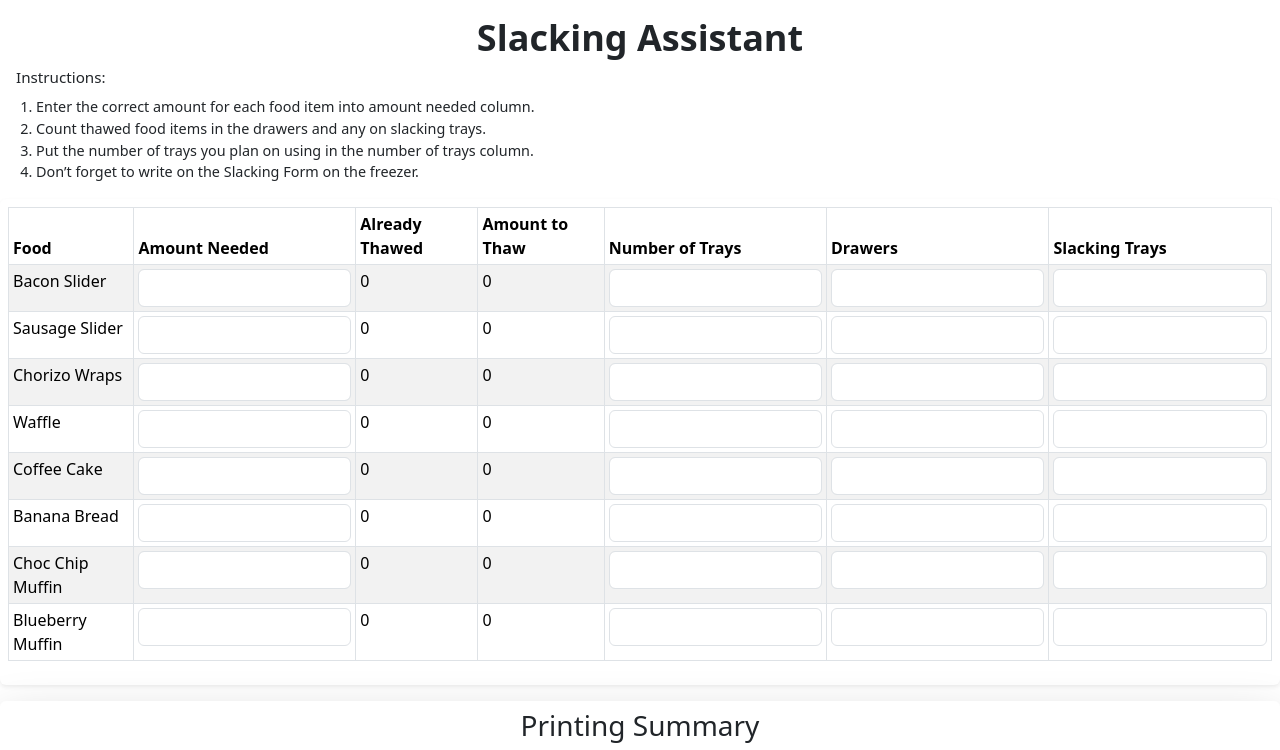
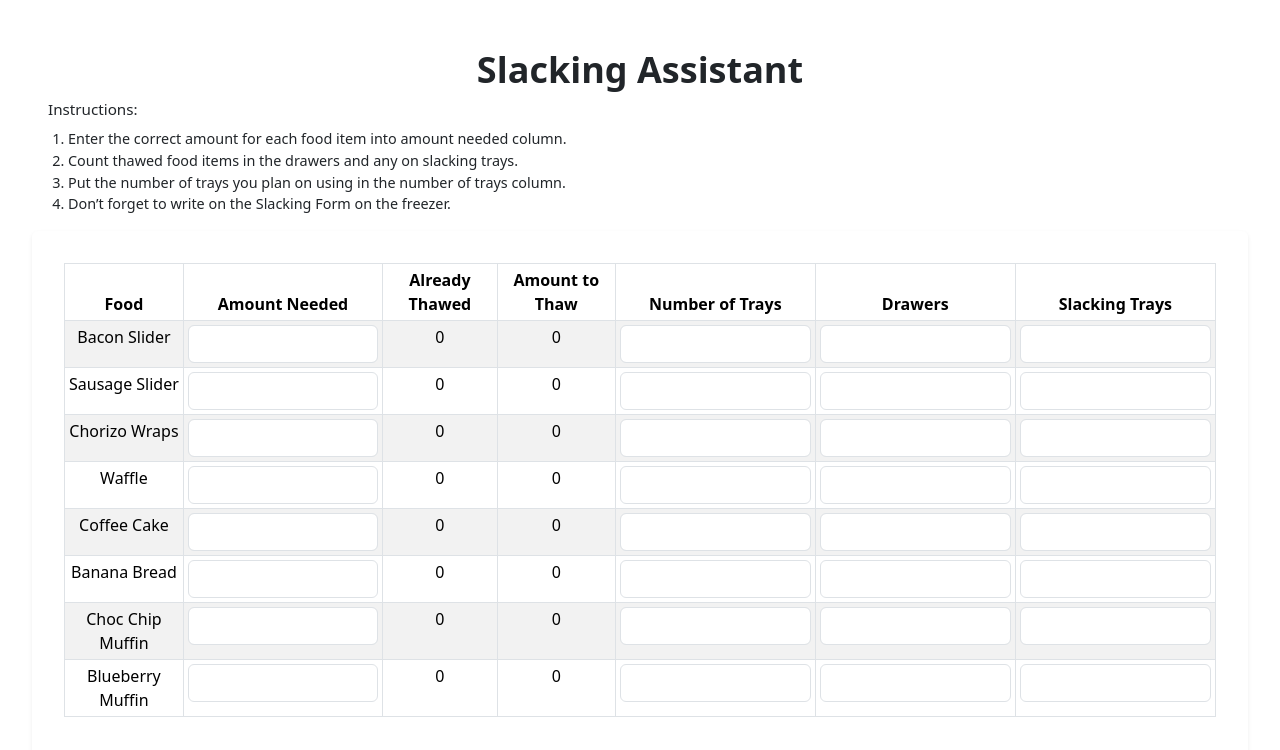
Before and after one commit to clay-odell/SlackingApp, a React (Vite) app: page / in a window 1280 px wide. Shown: the top 750 px of the page. Built offline with nearby package versions, Linux system fonts and the light colour scheme.

Commit message:
updated index, App, and Home

```diff
--- a/index.html
+++ b/index.html
@@ -3,7 +3,7 @@
   <head>
     <meta charset="UTF-8" />
     <link rel="icon" type="image/svg+xml" href="/BROS.svg" />
-    <meta name="viewport" content="width=device-width, initial-scale=1.0" />
+    <meta name="viewport" content="width=device-width, initial-scale=1.0, maximum-scale=1.0" />
     <title>Slacking App</title>
   </head>
   <body>
--- a/src/App.jsx
+++ b/src/App.jsx
@@ -1,5 +1,5 @@
 import Home from "./Home"
-import "./index.css";
+import "./App.css";
 
 function App() {
 
--- a/src/Home.css
+++ b/src/Home.css
@@ -1,3 +1,21 @@
+html, body {
+  margin: 0;
+  padding: 0;
+  overflow-x: hidden; /* kill sideways scroll */
+  background-color: #fff; /* avoid black background bleed */
+}
+
+.container-fluid {
+  padding-left: 0;
+  padding-right: 0;
+}
+
+.table-responsive {
+  overflow-x: auto;
+  -webkit-overflow-scrolling: touch; /* smooth iOS scroll */
+}
+
+
 /* Header */
 .header h1 {
   text-align: center;
@@ -15,13 +33,15 @@
 
 /* Instruction list */
 .header ol {
+  text-align: left;
   padding-left: 1.25rem;
   margin: 0.5rem 1rem 1rem;
   font-size: 0.9rem;
 }
 
 /* Tables */
-.main, .summary {
+.main,
+.summary {
   width: 100%;
   margin: 0.5rem auto;
   padding: 0.5rem;
@@ -38,13 +58,15 @@
   table {
     font-size: 0.75rem;
   }
-  table th, table td {
+  table th,
+  table td {
     padding: 0.2rem;
   }
   .header h1 {
     font-size: 1.25rem;
   }
-  .header p, .header ol {
+  .header p,
+  .header ol {
     font-size: 0.8rem;
   }
 }
```
